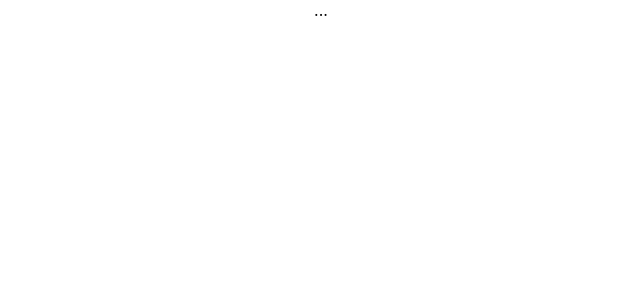
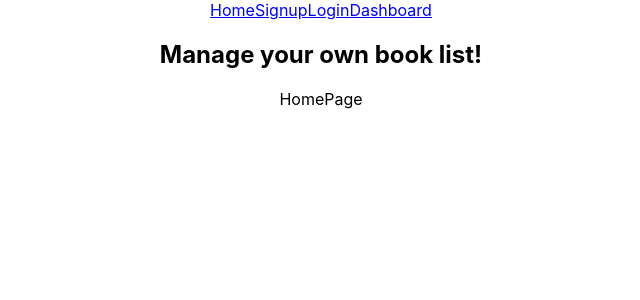
Before and after one commit to elis-11/login, a React (Create React App) app: page / in a window 1280 px wide. Shown: the top 300 px of the page, without its empty margins (319-959 px from the left). Built offline with nearby package versions, Linux system fonts and the light colour scheme.

Commit message:
React-Router-Dom

```diff
--- a/package.json
+++ b/package.json
@@ -6,9 +6,12 @@
     "@testing-library/jest-dom": "^5.16.4",
     "@testing-library/react": "^13.2.0",
     "@testing-library/user-event": "^13.5.0",
+    "dotenv": "^16.0.1",
     "react": "^18.1.0",
     "react-dom": "^18.1.0",
+    "react-router-dom": "^6.3.0",
     "react-scripts": "5.0.1",
+    "sass": "^1.51.0",
     "web-vitals": "^2.1.4"
   },
   "scripts": {
--- a/src/App.js
+++ b/src/App.js
@@ -1,9 +1,29 @@
-import './App.css';
+import { NavLink, Route, Routes } from "react-router-dom";
+import "./App.scss";
 
 function App() {
   return (
     <div className="App">
-...
+      <header>
+        <nav>
+          <NavLink to="/">Home</NavLink>
+          <NavLink to="signup">Signup</NavLink>
+          <NavLink to="login">Login</NavLink>
+          <NavLink to="dashboard">Dashboard</NavLink>
+        </nav>
+        <h2>Manage your own book list!</h2>
+        <Routes>
+          <Route path="/" element={<div>HomePage</div>}></Route>
+          <Route path="/signup" element={<div>Signup Form</div>}></Route>
+          <Route path="/login" element={<div>Login Form</div>}></Route>
+          <Route path="/dashboard" element={<div>Dashboard</div>}></Route>
+          {/* <Route path="/" element={<Home />} />
+              <Route path="signup" element={<Signup />} />
+              <Route path="login" element={<Login />} />
+              <Route path="dashboard" element={<Dashboard />} /> */}
+          {/* <Route path="dashboard/*" element={<Dashboard />} /> */}
+        </Routes>
+      </header>
     </div>
   );
 }
--- a/src/index.js
+++ b/src/index.js
@@ -2,10 +2,11 @@ import React from "react";
 import ReactDOM from "react-dom/client";
 import "./index.css";
 import App from "./App";
+import {BrowserRouter} from "react-router-dom"
 
 const root = ReactDOM.createRoot(document.getElementById("root"));
 root.render(
-  <React.StrictMode>
+  <BrowserRouter>
     <App />
-  </React.StrictMode>
+  </BrowserRouter>
 );
```
Also changed, not shown: src/App.scss (renamed from src/App.css), 2 other files (tests, documents, lock files or other folders).
